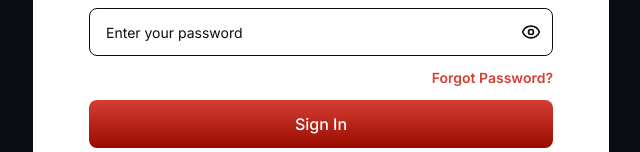
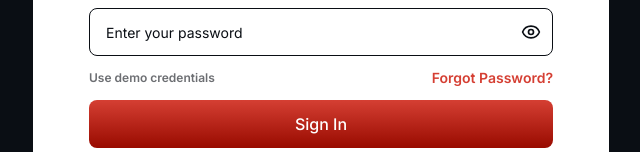
Before and after one commit to nrbnayon/talk-flow-ai, a Next.js app: page /login in a window 1280 px wide. Shown: the part 540-692 px from the top of the page, without its empty margins (319-959 px from the left). Built offline with nearby package versions, Linux system fonts and the light colour scheme; no server answers.

Commit message:
Enhance LoginForm with demo credentials feature and update proxy for demo session handling

```diff
--- a/components/Auth/LoginForm.tsx
+++ b/components/Auth/LoginForm.tsx
@@ -25,6 +25,7 @@ export default function LoginForm() {
   const {
     register,
     handleSubmit,
+    setValue,
     formState: { errors, isSubmitting },
   } = useForm<LoginFormData>({
     resolver: zodResolver(loginValidationSchema),
@@ -42,12 +43,12 @@ export default function LoginForm() {
       // Simulate API call delay
       await new Promise((resolve) => setTimeout(resolve, 1500));
 
-      // Development dummy credentials check
-      const isDevLogin =
+      // Demo credentials are intentionally available in the deployed demo.
+      const isDemoLogin =
         data.email === "admin@gmail.com" && data.password === "admin123";
 
-      if (isDevLogin) {
-        // Set development cookies for dummy login
+      if (isDemoLogin) {
+        // Set the demo session cookies used by the proxy.
         const expires = new Date();
         expires.setTime(expires.getTime() + 7 * 24 * 60 * 60 * 1000); // 7 days
         const expiresString = expires.toUTCString();
@@ -191,7 +192,17 @@ export default function LoginForm() {
 
               {/* Remember Me and Forgot Password */}
               <div className="flex flex-col sm:flex-row sm:items-center sm:justify-between space-y-3 sm:space-y-0">
-                <div className="flex items-center space-x-2"></div>
+                <button
+                  type="button"
+                  className="text-xs font-semibold text-primary/60 transition-colors hover:text-primary hover:underline"
+                  onClick={() => {
+                    setValue("email", "admin@gmail.com");
+                    setValue("password", "admin123");
+                  }}
+                  disabled={isLoading}
+                >
+                  Use demo credentials
+                </button>
                 <Link
                   href="/forgot-password"
                   className="text-red font-semibold text-xs sm:text-sm hover:text-red hover:underline transition-colors text-center sm:text-right"
--- a/proxy.ts
+++ b/proxy.ts
@@ -100,11 +100,9 @@ export async function proxy(request: NextRequest) {
   // ============================================
   let user = null;
   let isAuthenticated = false;
-  const isDevelopment = process.env.NODE_ENV !== "production";
-
   if (accessToken) {
-    // Development mode: Accept dummy credentials
-    if (isDevelopment && accessToken === "dev-admin-token") {
+    // The deployed demo uses this fixed session token until a real auth API is connected.
+    if (accessToken === "dev-admin-token") {
       user = { email: "admin@gmail.com", role: "admin" };
       isAuthenticated = true;
       if (!userRole) {
```
